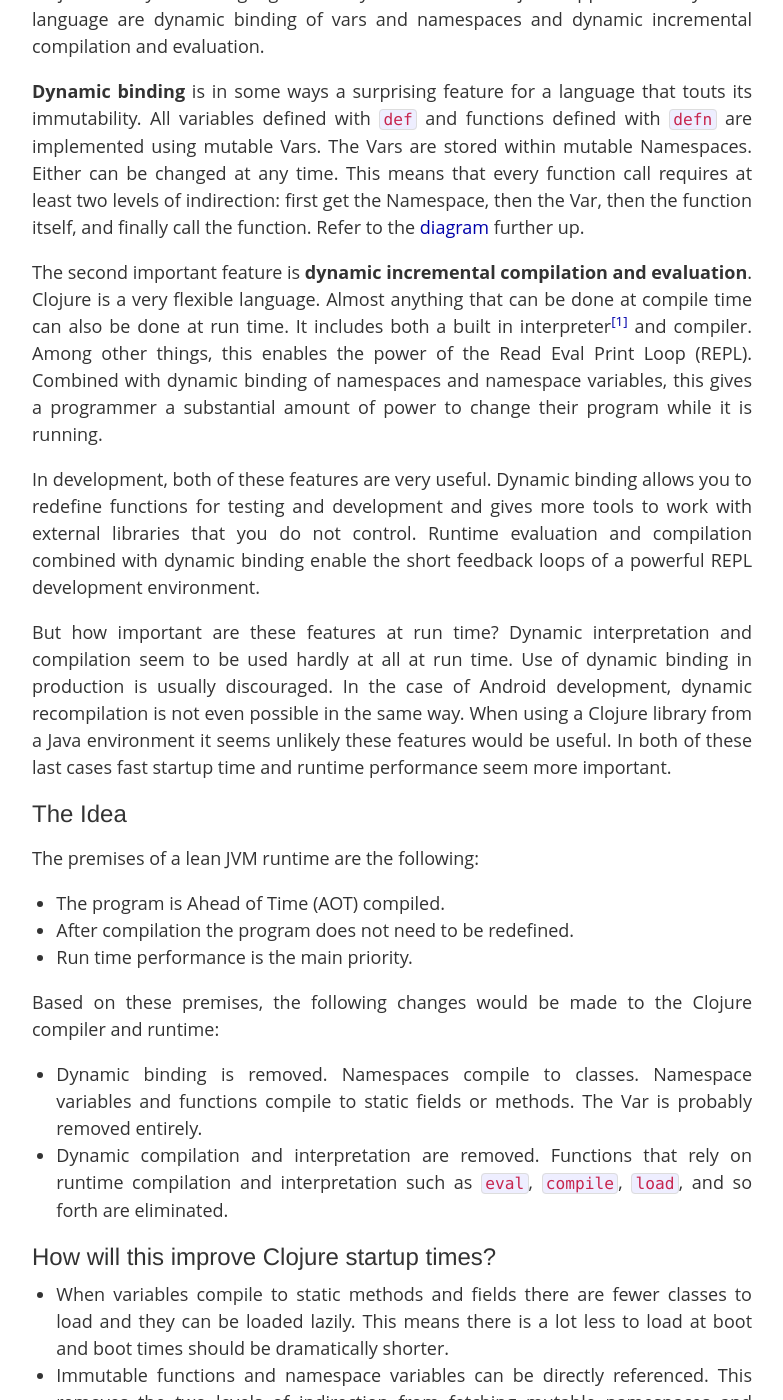
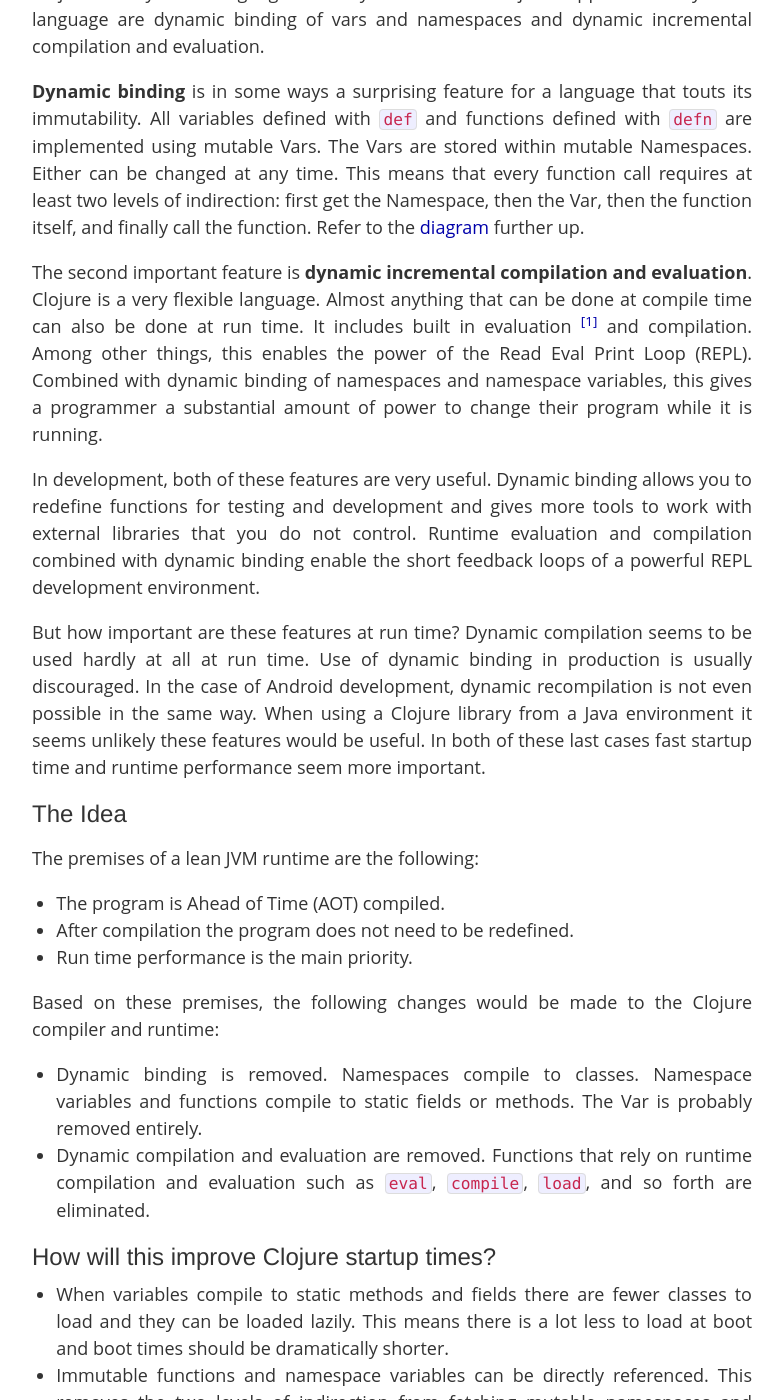
Before and after one commit to hoodunit/hoodunit.github.io, a Jekyll site: the page built from _posts/2014-03-19-solving-clojure-boot-time.md, in a window 1280 px wide and 1400 px high, scrolled down 6713 px. Shown: the whole window, without its empty margins (248-1031 px from the left). Built offline with Jekyll 4.4.1, drawn with Linux system fonts in a browser that asks for light colours; Markdown is read by kramdown in place of the engine named in the settings; comment, search, counter and statistics services are not loaded; some of the changed text lies outside the part shown.

Commit message:
Correct statements about Clojure interpretation

```diff
--- a/_posts/2014-03-19-solving-clojure-boot-time.md
+++ b/_posts/2014-03-19-solving-clojure-boot-time.md
@@ -32,7 +32,7 @@
 But what if we decide that we don't need runtime evaluation or compilation, at least for production? Then there's no sense in keeping around all of these extra functions that are never used. This idea is to generate a specific stripped production runtime for the application being developed. Instead of including the normal Clojure runtime/compiler with your app, the app would use this new stripped runtime. The runtime would differ from the normal runtime in the following ways:
 
 * All core functions that are not used are stripped out from the Clojure runtime and therefore not loaded in core initialization.
-* Runtime compilation and interpretation functions are removed.
+* Runtime compilation and evaluation functions are removed.
 * Unused metadata is also removed.
 
 This is a fairly easy idea to test. Take a few Clojure programs, see what `clojure.core` functions they rely on, strip the remaining functions from `clojure.core` source, recompile the Clojure runtime, and run the program using the new runtime.
@@ -134,11 +134,11 @@
 
 **Dynamic binding** is in some ways a surprising feature for a language that touts its immutability. All variables defined with `def` and functions defined with `defn` are implemented using mutable Vars. The Vars are stored within mutable Namespaces. Either can be changed at any time. This means that every function call requires at least two levels of indirection: first get the Namespace, then the Var, then the function itself, and finally call the function. Refer to the <a href="#dynamicBinding">diagram</a> further up.
 
-The second important feature is **dynamic incremental compilation and evaluation**. Clojure is a very flexible language. Almost anything that can be done at compile time can also be done at run time. It includes both a built in interpreter<a href="#refInterpretation"><sup>[1]</sup></a> and compiler. Among other things, this enables the power of the Read Eval Print Loop (REPL). Combined with dynamic binding of namespaces and namespace variables, this gives a programmer a substantial amount of power to change their program while it is running.
+The second important feature is **dynamic incremental compilation and evaluation**. Clojure is a very flexible language. Almost anything that can be done at compile time can also be done at run time. It includes built in evaluation <a href="#refInterpretation"><sup>[1]</sup></a> and compilation. Among other things, this enables the power of the Read Eval Print Loop (REPL). Combined with dynamic binding of namespaces and namespace variables, this gives a programmer a substantial amount of power to change their program while it is running.
 
 In development, both of these features are very useful. Dynamic binding allows you to redefine functions for testing and development and gives more tools to work with external libraries that you do not control. Runtime evaluation and compilation combined with dynamic binding enable the short feedback loops of a powerful REPL development environment.
 
-But how important are these features at run time? Dynamic interpretation and compilation seem to be used hardly at all at run time. Use of dynamic binding in production is usually discouraged. In the case of Android development, dynamic recompilation is not even possible in the same way. When using a Clojure library from a Java environment it seems unlikely these features would be useful. In both of these last cases fast startup time and runtime performance seem more important.
+But how important are these features at run time? Dynamic compilation seems to be used hardly at all at run time. Use of dynamic binding in production is usually discouraged. In the case of Android development, dynamic recompilation is not even possible in the same way. When using a Clojure library from a Java environment it seems unlikely these features would be useful. In both of these last cases fast startup time and runtime performance seem more important.
 
 ### The Idea
 
@@ -151,7 +151,7 @@
 Based on these premises, the following changes would be made to the Clojure compiler and runtime:
 
 * Dynamic binding is removed. Namespaces compile to classes. Namespace variables and functions compile to static fields or methods. The Var is probably removed entirely.
-* Dynamic compilation and interpretation are removed. Functions that rely on runtime compilation and interpretation such as `eval`, `compile`, `load`, and so forth are eliminated.
+* Dynamic compilation and evaluation are removed. Functions that rely on runtime compilation and evaluation such as `eval`, `compile`, `load`, and so forth are eliminated.
 
 ### How will this improve Clojure startup times?
 
@@ -192,7 +192,15 @@
 
 ---
 <small>
-<a name="refInterpretation">[1]</a> Clojure is cited as a purely compiled language in a number of places. But then why does [this](https://github.com/clojure/clojure/blob/master/src/jvm/clojure/lang/Compiler.java#L7098) look so much like interpretation? Is Java bytecode involved in some way that I can't see right now?
+<a name="refInterpretation">[1]</a> Clojure is cited as a purely compiled language in a number of places. But then why does [this](https://github.com/clojure/clojure/blob/master/src/jvm/clojure/lang/Compiler.java#L7098) look so much like interpretation? Is Java bytecode involved in some way that I can't see right now? **Update:** as per Alex Miller's comment, yes, it is actually compiled.
+</small>
+
+---
+
+<small>
+
+* Edit 2014-03-19: removed all references to interpretation as per Alex Miller's correction.
+
 </small>
 
 [reduceClojure]: http://gal.dolber.com/post/78110050703/reduce-startup
```
